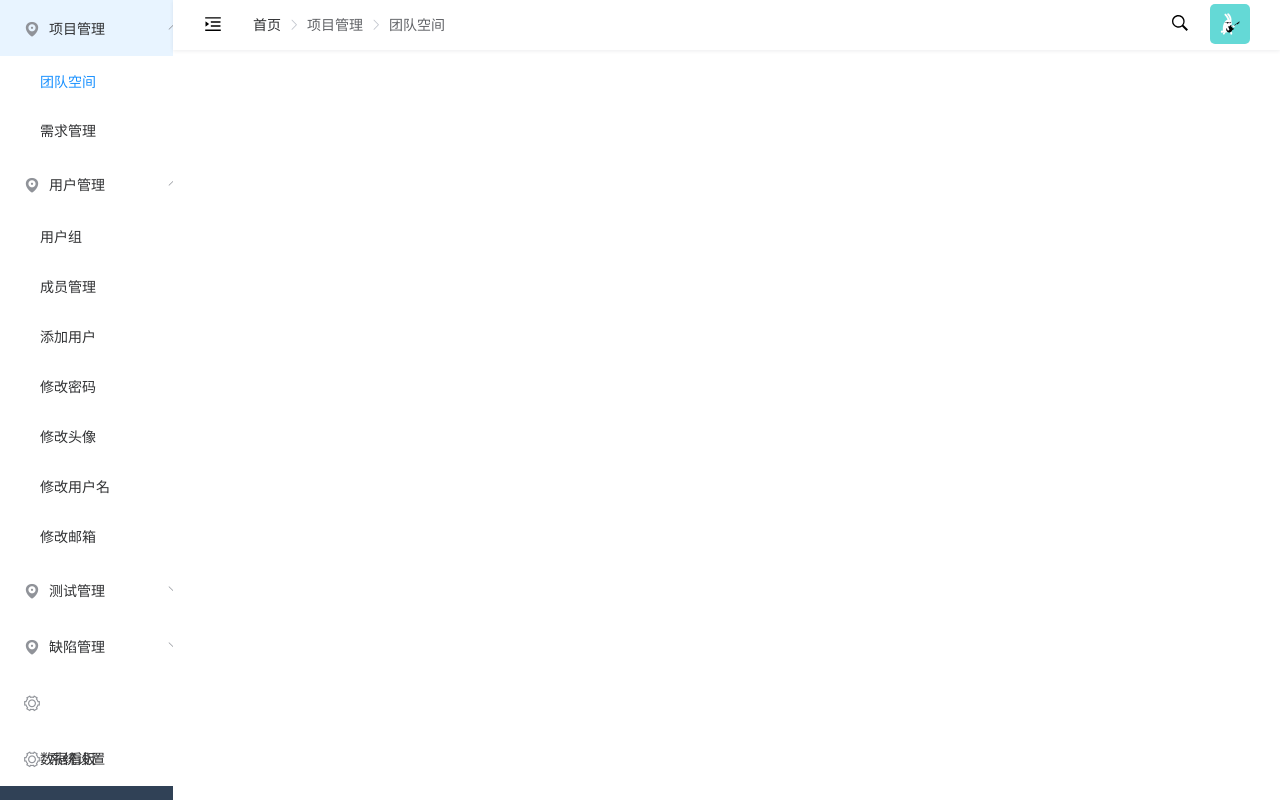
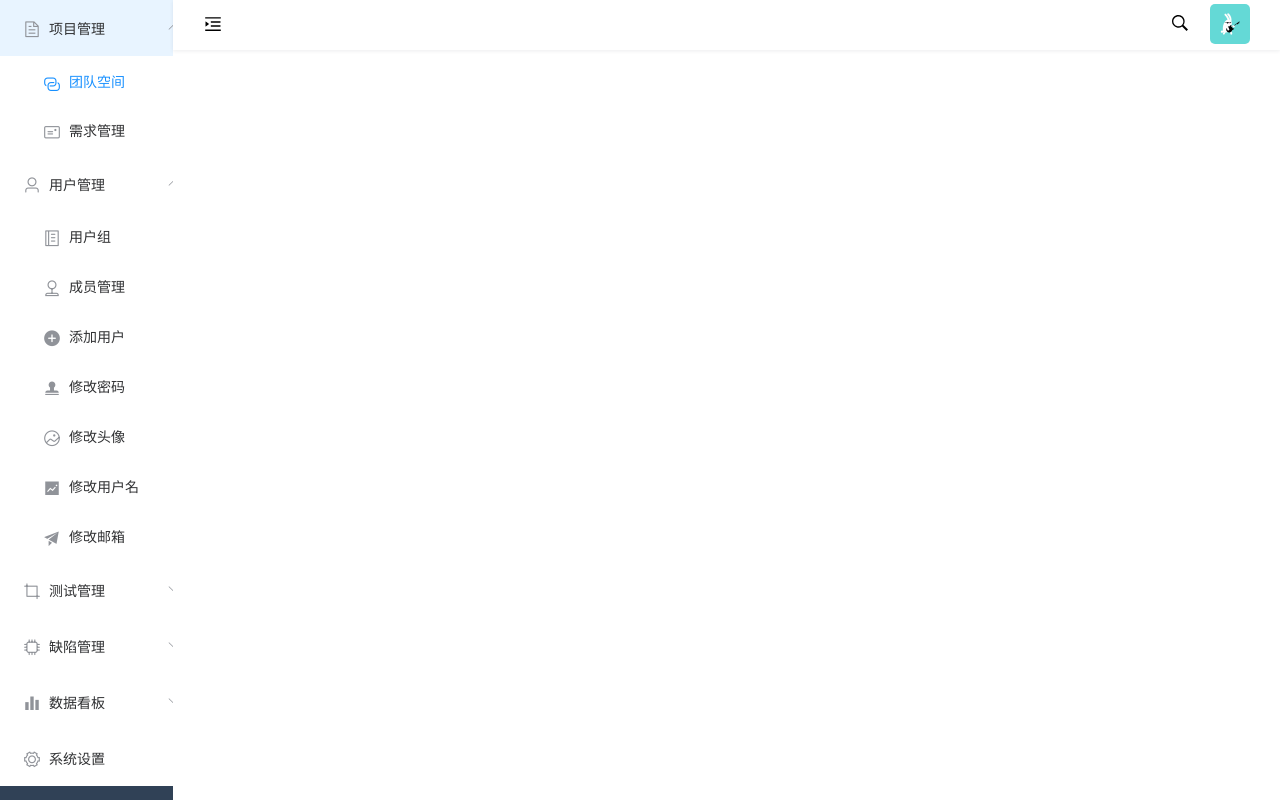
Before and after one commit to caojiaqi666/bug-front, a Vue app: page /user/userGroup in a window 1280 px wide. Both pictures are taken after a click on the element "用户管理". Built offline with nearby package versions, Linux system fonts and the light colour scheme.

Commit message:
feat: 路由及面包屑

```diff
--- a/src/components/asideMenu/index.vue
+++ b/src/components/asideMenu/index.vue
@@ -13,51 +13,117 @@
     >
       <el-submenu index="1">
         <template slot="title">
-          <i class="el-icon-location"></i>
+          <i class="el-icon-document"></i>
           <span slot="title">项目管理</span>
         </template>
         <el-menu-item index="1-1">
-        <router-link to="/">团队空间</router-link></el-menu-item>
-        <el-menu-item index="1-2">需求管理</el-menu-item>
+          <router-link to="/">
+            <i class="el-icon-connection"></i>团队空间</router-link
+          ></el-menu-item
+        >
+        <el-menu-item index="1-2"
+          ><i class="el-icon-postcard"></i>需求管理</el-menu-item
+        >
       </el-submenu>
       <el-submenu index="2">
         <template slot="title">
-          <i class="el-icon-location"></i>
+          <i class="el-icon-user"></i>
           <span slot="title">用户管理</span>
         </template>
-        <router-link to="/user/userGroup"><el-menu-item index="2-1">用户组</el-menu-item></router-link>
-        <router-link to="/user/allUser"><el-menu-item index="2-2">成员管理</el-menu-item></router-link>
-        <router-link to="/user/addUser"><el-menu-item index="2-3">添加用户</el-menu-item></router-link>
-        <router-link to="/user/changePwd"><el-menu-item index="2-4">修改密码</el-menu-item></router-link>
-        <router-link to="/user/changeAvatar"><el-menu-item index="2-5">修改头像</el-menu-item></router-link>
-        <router-link to="/user/"><el-menu-item index="2-6">修改用户名</el-menu-item></router-link>
-        <router-link to="/user/changeEmail"><el-menu-item index="2-7">修改邮箱</el-menu-item></router-link>
+        <router-link to="/user/userGroup"
+          ><el-menu-item index="2-1"
+            ><i class="el-icon-notebook-2"></i>用户组</el-menu-item
+          ></router-link
+        >
+        <router-link to="/user/allUser"
+          ><el-menu-item index="2-2"
+            ><i class="el-icon-coordinate"></i>成员管理</el-menu-item
+          ></router-link
+        >
+        <router-link to="/user/addUser"
+          ><el-menu-item index="2-3"
+            ><i class="el-icon-circle-plus"></i>添加用户</el-menu-item
+          ></router-link
+        >
+        <router-link to="/user/changePwd"
+          ><el-menu-item index="2-4"
+            ><i class="el-icon-s-check"></i>修改密码</el-menu-item
+          ></router-link
+        >
+        <router-link to="/user/changeAvatar"
+          ><el-menu-item index="2-5"
+            ><i class="el-icon-picture-outline-round"></i>修改头像</el-menu-item
+          ></router-link
+        >
+        <router-link to="/user/"
+          ><el-menu-item index="2-6"
+            ><i class="el-icon-s-marketing"></i>修改用户名</el-menu-item
+          ></router-link
+        >
+        <router-link to="/user/changeEmail"
+          ><el-menu-item index="2-7"
+            ><i class="el-icon-s-promotion"></i>修改邮箱</el-menu-item
+          ></router-link
+        >
       </el-submenu>
       <el-submenu index="3">
         <template slot="title">
-          <i class="el-icon-location"></i>
+          <i class="el-icon-crop"></i>
           <span slot="title">测试管理</span>
         </template>
-        <el-menu-item index="3-1">提测管理</el-menu-item>
-        <el-menu-item index="3-2">用例管理</el-menu-item>
-        <el-menu-item index="3-2">测试计划</el-menu-item>
-        <el-menu-item index="3-2">用例评审</el-menu-item>
-        <el-menu-item index="3-2">测试报告</el-menu-item>
+        <el-menu-item index="3-1"
+          ><i class="el-icon-s-flag"></i>提测管理</el-menu-item
+        >
+        <el-menu-item index="3-2"
+          ><i class="el-icon-s-finance"></i>用例管理</el-menu-item
+        >
+        <el-menu-item index="3-2"
+          ><i class="el-icon-menu"></i>测试计划</el-menu-item
+        >
+        <el-menu-item index="3-2"
+          ><i class="el-icon-d-caret"></i>用例评审</el-menu-item
+        >
+        <el-menu-item index="3-2"
+          ><i class="el-icon-share"></i>测试报告</el-menu-item
+        >
       </el-submenu>
       <el-submenu index="4">
         <template slot="title">
-          <i class="el-icon-location"></i>
+          <i class="el-icon-cpu"></i>
           <span slot="title">缺陷管理</span>
         </template>
-        <router-link to="/bug/create"><el-menu-item index="4-1">创建任务</el-menu-item></router-link>
-        <router-link to="/bug/myCreate"><el-menu-item index="4-2">我的创建</el-menu-item></router-link>
-        <router-link to="/bug/allTask"><el-menu-item index="4-3">所有任务</el-menu-item></router-link>
-        <router-link to="/bug/myTask"><el-menu-item index="4-4">我的任务</el-menu-item></router-link>
+        <router-link to="/bug/create"
+          ><el-menu-item index="4-1"
+            ><i class="el-icon-folder-add"></i>创建任务</el-menu-item
+          ></router-link
+        >
+        <router-link to="/bug/myCreate"
+          ><el-menu-item index="4-2"
+            ><i class="el-icon-folder-opened"></i>我的创建</el-menu-item
+          ></router-link
+        >
+        <router-link to="/bug/allTask"
+          ><el-menu-item index="4-3"
+            ><i class="el-icon-folder"></i>所有任务</el-menu-item
+          ></router-link
+        >
+        <router-link to="/bug/myTask"
+          ><el-menu-item index="4-4"
+            ><i class="el-icon-document-remove"></i>我的任务</el-menu-item
+          ></router-link
+        >
       </el-submenu>
-      <el-menu-item index="5">
-        <i class="el-icon-setting"></i>
-         <router-link to="/bug/myTask"><el-menu-item index="5-1">数据看板</el-menu-item></router-link>
-      </el-menu-item>
+      <el-submenu index="5">
+        <template slot="title">
+          <i class="el-icon-s-data"></i>
+          <span slot="title">数据看板</span>
+        </template>
+        <el-menu-item index="5-1">
+          <router-link to="/">
+            <i class="el-icon-s-platform"></i>查看数据</router-link
+          ></el-menu-item
+        >
+      </el-submenu>
       <el-menu-item index="6">
         <i class="el-icon-setting"></i>
         <span slot="title">系统设置</span>
@@ -72,7 +138,7 @@ export default {
   name: "AsideMenu",
   data() {
     return {
-      defaultActive: "1-1"
+      defaultActive: "1-1",
     };
   },
   methods: {
@@ -88,8 +154,7 @@ export default {
       return variables;
     },
   },
-  mounted() {
-  }
+  mounted() {},
 };
 </script>
 
--- a/src/components/navBar/index.vue
+++ b/src/components/navBar/index.vue
@@ -18,9 +18,15 @@
     </div>
     <div class="navigation">
       <el-breadcrumb separator-class="el-icon-arrow-right">
-        <el-breadcrumb-item :to="{ path: '/' }">首页</el-breadcrumb-item>
+        <!-- <el-breadcrumb-item :to="{ path: '/' }">首页</el-breadcrumb-item>
         <el-breadcrumb-item>项目管理</el-breadcrumb-item>
-        <el-breadcrumb-item>团队空间</el-breadcrumb-item>
+        <el-breadcrumb-item>团队空间</el-breadcrumb-item> -->
+        <el-breadcrumb-item
+          v-for="(item, index) in breadList"
+          :key="index"
+          :to="{ path: item.path }"
+          >{{ item.name }}</el-breadcrumb-item
+        >
       </el-breadcrumb>
     </div>
     <div class="right-menu">
@@ -41,29 +47,102 @@
           ></path>
         </svg>
       </div>
-      <div class="avatar-wrapper">
-        <img src="../../assets/img/avatar.gif" alt="" />
-      </div>
+
+      <el-popover
+        class="avatar-wrapper"
+        placement="bottom"
+        trigger="manual"
+        v-model="visible"
+      >
+        <div style="text-align: center">
+          <el-button type="primary" @click="handleLogOut">退出登录</el-button>
+        </div>
+        <img
+          slot="reference"
+          @click="visible = !visible"
+          src="../../assets/img/avatar.gif"
+          alt=""
+        />
+      </el-popover>
     </div>
   </div>
 </template>
 
 <script>
+import router from "@/router/index.js";
 export default {
   name: "NavBar",
   data() {
-    return {};
+    return {
+      visible: false,
+      breadList: [],
+    };
   },
   methods: {
     toggleClick() {
       this.$store.dispatch("changeClollapse", null);
     },
+    handleShowPop() {
+      this.visible = !this.visible;
+    },
+    handleLogOut() {},
+    getBreadList(val) {
+      this.breadList = [];
+      // 过滤路由matched对象
+      if (val.matched) {
+        let matched = val.matched.filter(
+          (item) => item.meta && item.meta.title
+        );
+        console.log(matched, "面包屑导航");
+        // 拿到过滤好的路由v-for遍历出来
+        //this.breadList = matched;
+        for (var i = 0; i < matched.length; i++) {
+          if (matched[i].meta.parentTitle) {
+            this.breadList.push(matched[i].meta.parentTitle);
+          }
+          this.breadList.push(matched[i].meta.title);
+        }
+      }
+      console.log("this.breadList: ", this.breadList);
+    },
   },
-  computed: {},
+  mounted() {
+    // console.log("-----------------: ", router.options.routes);
+    let nowRoute = this.$route.path.split("/")[2]
+    let list = router.options.routes;
+    let childrenList = [];
+    // list?.forEach((item) => {
+    //   console.log('item: ', item);
+    //   if (item.children) {
+    //     childrenList.push(...item.children);
+    //   }
+    // });
+    // childrenList.forEach((item) => {
+    //   if (item.path == nowRoute) {
+
+    //   }
+    // })
+  },
+  computed: {
+    //   breadList() {
+    //     return router.options.routes || [];
+    //   },
+  },
+  watch: {
+    $route(val) {
+      console.log("val: ", val);
+
+      this.getBreadList();
+    },
+  },
 };
 </script>
 
 <style lang="scss" scoped>
+.el-popper {
+  width: 50px !important;
+  text-align: center !important;
+}
 .navBar {
   width: 100%;
   height: 50px;
@@ -115,6 +194,7 @@ export default {
         width: 40px;
         height: 40px;
         border-radius: 5px;
+        cursor: pointer;
       }
     }
   }
--- a/src/router/index.js
+++ b/src/router/index.js
@@ -7,13 +7,13 @@ Vue.use(VueRouter);
 const routes = [
   {
     path: "/",
-    name: "home",
+    name: "首页",
     redirect: "/login",
     component: () => import("@/views/login/index.vue"),
   },
   {
     path: "/login",
-    name: "Login",
+    name: "登录页",
     component: () => import("@/views/login/index.vue"),
   },
   // {
@@ -36,37 +36,38 @@ const routes = [
   {
     path: "/user",
     component: Home,
+    name: "用户管理",
     redirect: "/user/userGroup",
     children: [
       {
         path: "userGroup",
         component: () => import("@/views/user/userGroup/index"),
-        name: "userGroup",
+        name: "用户组",
       },
       {
         path: "allUser",
         component: () => import("@/views/user/allUser/index"),
-        name: "allUser",
+        name: "成员管理",
       },
       {
         path: "addUser",
         component: () => import("@/views/user/addUser/index"),
-        name: "addUser",
+        name: "添加用户",
       },
       {
         path: "changePwd",
         component: () => import("@/views/user/changePwd/index"),
-        name: "changePwd",
+        name: "修改密码",
       },
       {
         path: "changeAvatar",
         component: () => import("@/views/user/changeAvatar/index"),
-        name: "changeAvatar",
+        name: "修改头像",
       },
       {
         path: "changeEmail",
         component: () => import("@/views/user/changeEmail/index"),
-        name: "changeEmail",
+        name: "修改邮箱",
       },
     ],
   },
@@ -105,38 +106,38 @@ const routes = [
   {
     path: "/bug",
     component: Home,
+    name: "缺陷管理",
     redirect: "/bug/create",
     children: [
       {
         path: "create",
         component: () => import("@/views/bug/create/index"),
-        name: "create",
+        name: "创建任务",
       },
       // {
       //   path: "myCreate",
       //   component: () => import("@/views/bug/myCreate/index"),
-      //   name: "myCreate",
+      //   name: "我的创建",
       // },
       {
         path: "allTask",
         component: () => import("@/views/bug/allTask/index"),
-        name: "allTask",
+        name: "全部任务",
       },
       // {
       //   path: "myTask",
       //   component: () => import("@/views/bug/myTask/index"),
-      //   name: "myTask",
+      //   name: "我的任务",
       // },
       {
-        path: '/showBug',
+        path: 'showBug',
         component: Home,
-        redirect: 'noredirect',
         hidden: true,
         children: [
           {
             path: ':id',
             component: () => import('@/views/bug/showBug/index'),
-            name: 'showBug',
+            name: '查看详情',
             // meta: { title: 'backToTop' }
           }
         ]
--- a/src/views/bug/allTask/index.vue
+++ b/src/views/bug/allTask/index.vue
@@ -77,7 +77,7 @@
           <span>{{ scope.row._id }}</span>
         </template>
       </el-table-column>
-      <el-table-column label="提交人" align="center">
+      <el-table-column label="提交人" align="center" width="100">
         <template slot-scope="scope">
           <span>{{ scope.row.submitter }}</span>
         </template>
@@ -101,9 +101,10 @@
         </template>
       </el-table-column>
 
-      <el-table-column label="状态" class-name="status-col" width="0">
+      <el-table-column label="状态" class-name="status-col" width="100">
         <template slot-scope="scope">
-          <span>{{ scope.row.statusText }}</span>
+          <!-- <span></span> -->
+          <el-button size="mini" :type="statusArr[scope.row.status]">{{ scope.row.statusText }}</el-button>
         </template>
       </el-table-column>
       <el-table-column
@@ -280,6 +281,7 @@ export default {
         status: "",
         title: "",
       },
+      statusArr: [ "danger", "warning","success", "primary", "info"]
     };
   },
   activated() {
--- a/src/views/bug/create/index.vue
+++ b/src/views/bug/create/index.vue
@@ -35,7 +35,7 @@
         :model="bugInfoForm"
       >
         <el-form-item label="受理人">
-          <el-select v-model="bugInfoForm.receiver" placeholder="请选择">
+          <!-- <el-select v-model="bugInfoForm.receiver" placeholder="请选择">
             <el-option
               v-for="item in receiverOptions"
               :key="item.value"
@@ -43,7 +43,8 @@
               :value="item.value"
             >
             </el-option>
-          </el-select>
+          </el-select> -->
+          <el-input v-model="bugInfoForm.receiver"></el-input>
         </el-form-item>
         <el-form-item label="缺陷类型">
           <el-select v-model="bugInfoForm.bugType" placeholder="请选择">
```
